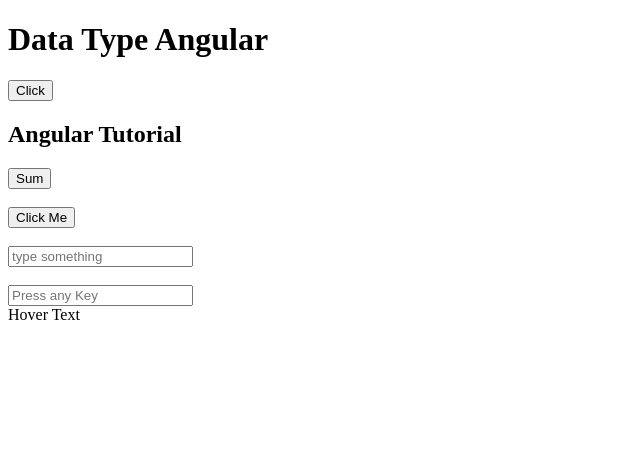
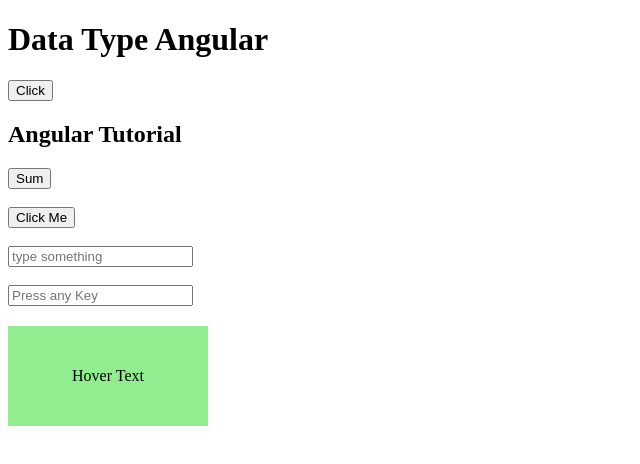
Before and after one commit to syedincharge/angular-tutorial, an Angular app: page / in a window 1280 px wide. Shown: the top 464 px of the page, without its empty margins (0-640 px from the left). Built offline with nearby package versions, Linux system fonts and the light colour scheme.

Commit message:
Update app.css

```diff
--- a/src/app/app.css
+++ b/src/app/app.css
@@ -0,0 +1,9 @@
+.hover-box{
+   width:200px;
+   height: 100px;
+   background-color: lightgreen;
+   text-align: center;
+   line-height: 100px;
+   margin-top: 20px;
+
+}
```
